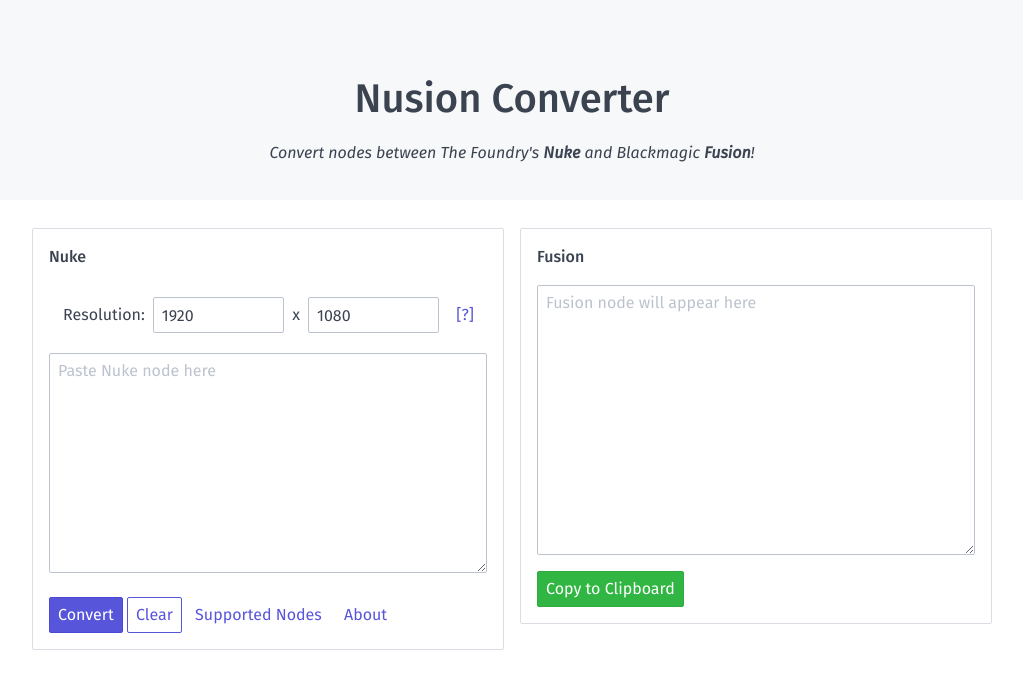
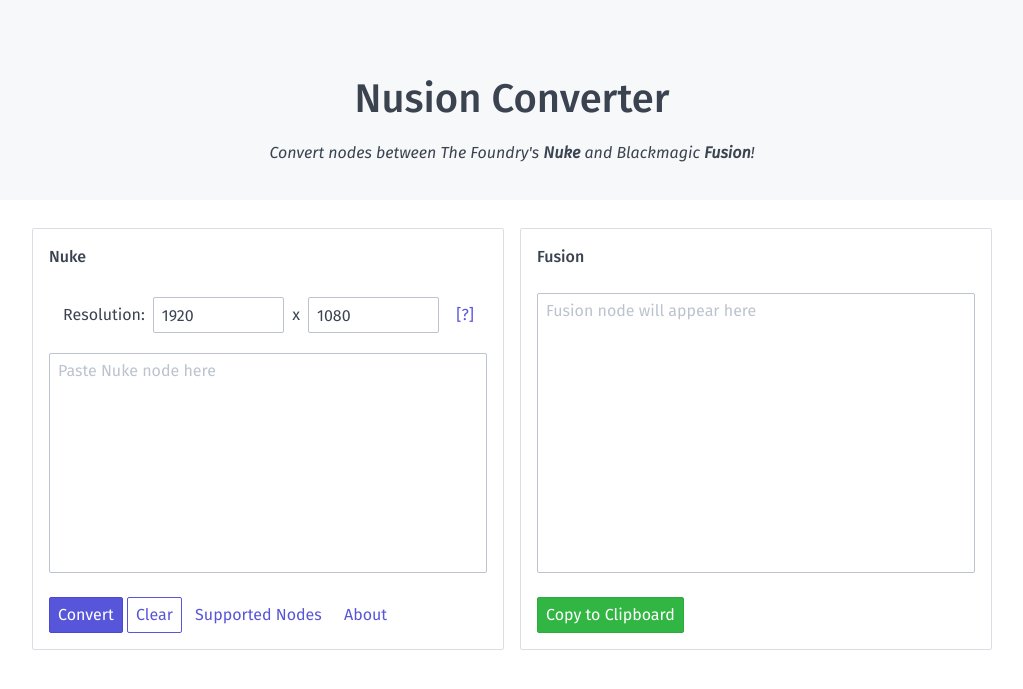
Before and after one commit to jontypressinger/nusion, a Flask app: page / in a window 1280 px wide. Shown: the top 689 px of the page, without its empty margins (128-1151 px from the left). Run offline with Flask 2, Linux system fonts and the light colour scheme.

Commit message:
got rid of textarea resizing and matched column heights again

```diff
--- a/app/static/css/main.css
+++ b/app/static/css/main.css
@@ -27,7 +27,11 @@ body {
 }
 
 #output-node {
-    height:270px;
+    height:280px;
+}
+
+textarea {
+    resize: none;
 }
 
 #reader-view .modal-container {
--- a/app/templates/form.html
+++ b/app/templates/form.html
@@ -77,7 +77,11 @@
                         </div>
 
                         <div class="panel-body">
-                            <textarea class="form-input" id="output-node" placeholder="Fusion node will appear here"></textarea>
+                            <div class="columns">
+                                <div class="column col-12">
+                                    <textarea class="form-input" id="output-node" placeholder="Fusion node will appear here"></textarea>
+                                </div>
+                            </div>
                         </div>
 
                         <div class="panel-footer">
```
